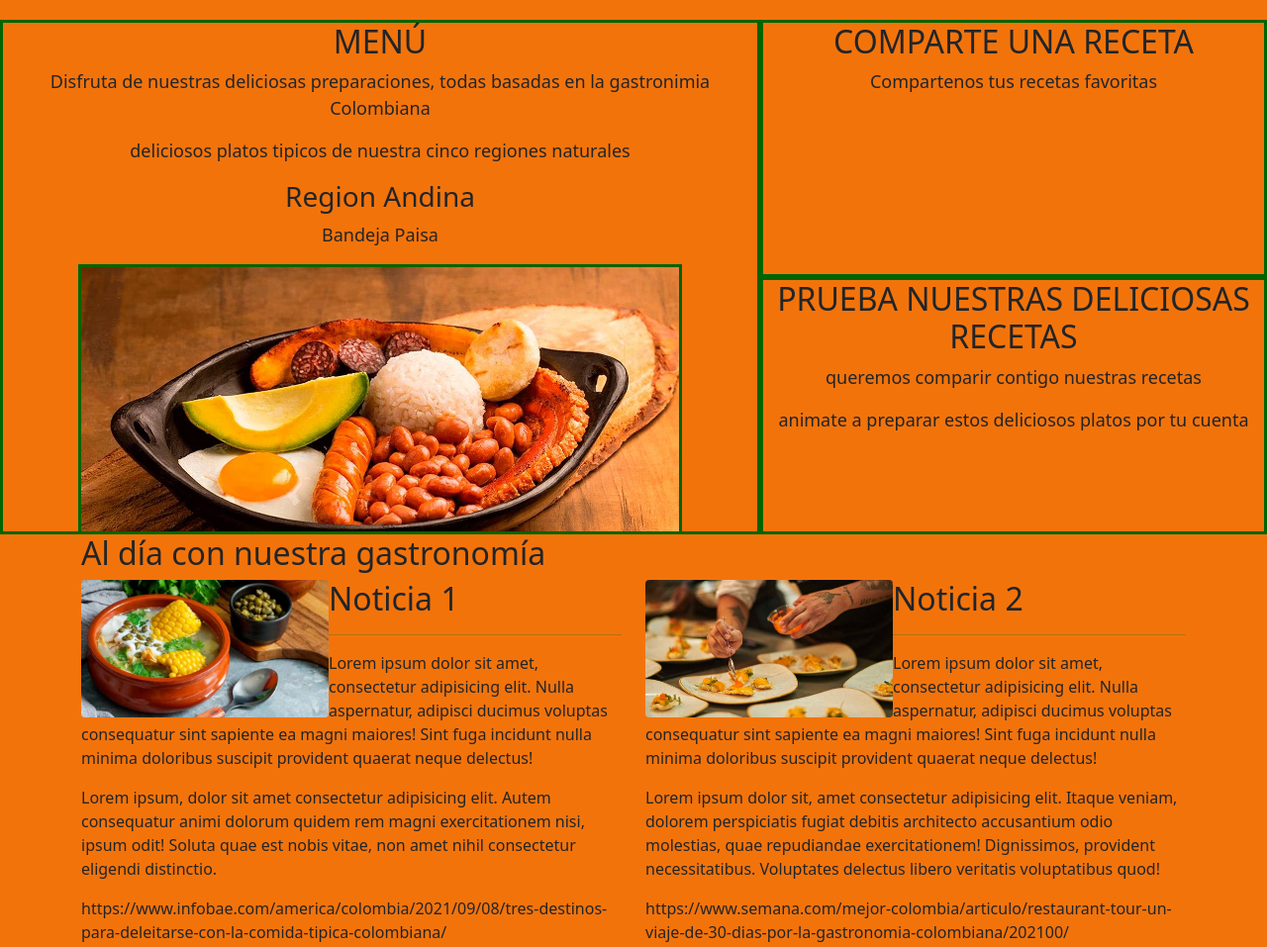
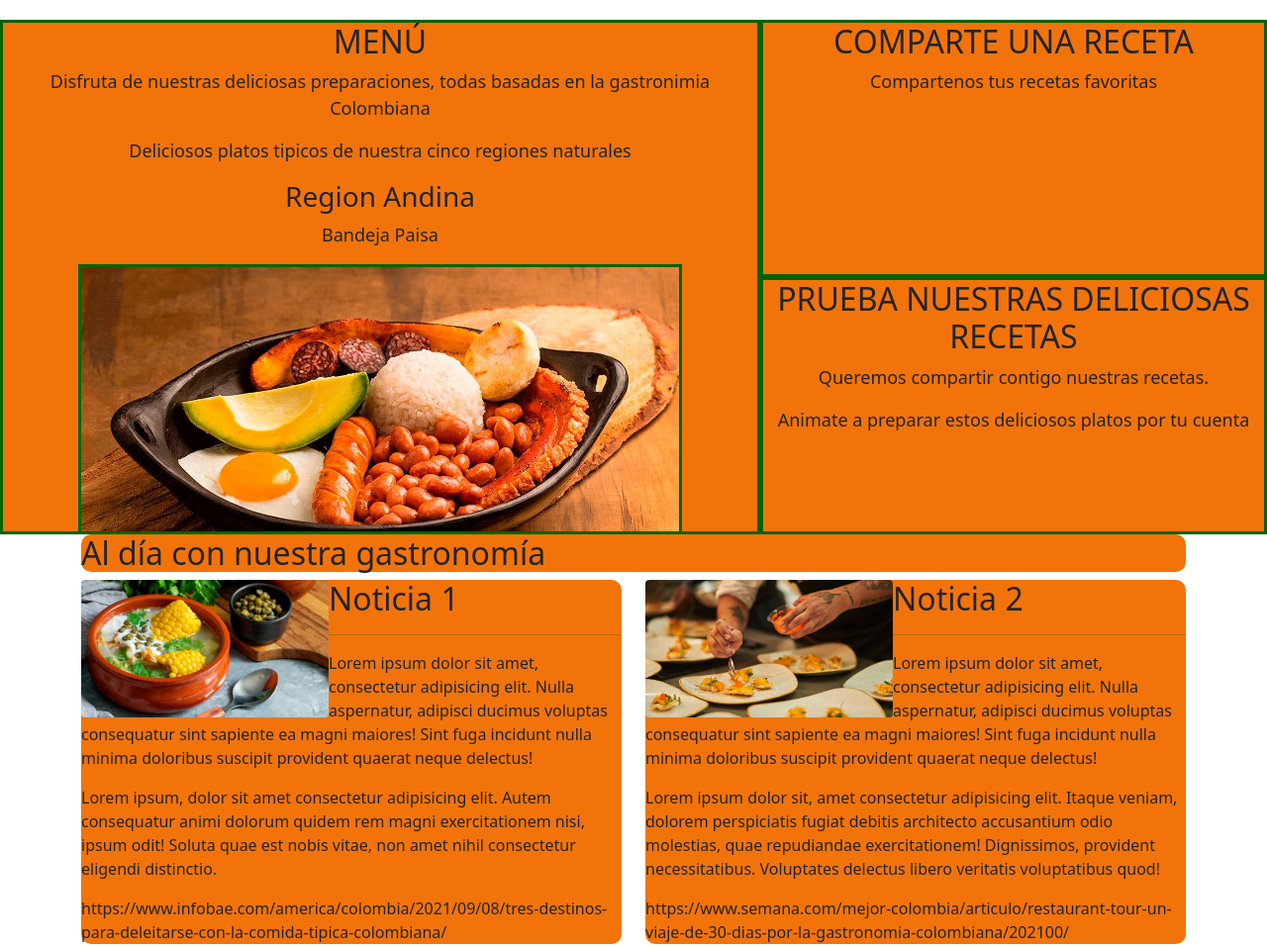
Before and after one commit to SergioDuvand/semana-1-GrupoE-2-27, a plain HTML site: page index.html in a window 1280 px wide. Shown: the top 957 px of the page at 99% size. Drawn offline with nearby package versions, Linux system fonts and the light colour scheme.

Commit message:
avance 5 Camilo

```diff
--- a/index.html
+++ b/index.html
@@ -7,19 +7,17 @@
     <link rel="stylesheet" href="styles.css">
     <title>Colombian Food</title>
 </head>
-<body style="background-color:#f3730b">
+<body >
     <header>
         <h1></h1>
 
     </header>
-    <article ></article>
-
      <article style="margin-bottom: 20px;">
 
         <div class="divC1" style="float:left">
             <h2  >MENÚ </h2>
             <P>Disfruta de nuestras deliciosas preparaciones, todas basadas en la gastronimia Colombiana </P>
-            <p>deliciosos platos tipicos de nuestra cinco regiones naturales</p>
+            <p>Deliciosos platos tipicos de nuestra cinco regiones naturales</p>
             <h3>Region Andina</h3>
             <p>Bandeja Paisa</p>
             <img  class="imagen" src="images/rigion andina/bandeja-paisa.jpg" alt="Bandeja paisa">
@@ -55,8 +53,8 @@
         </div>
         <div CLASS="divC3 " >
             <h2>PRUEBA NUESTRAS DELICIOSAS RECETAS</h2>
-            <p>queremos comparir contigo nuestras recetas</p>
-            <p>animate a preparar estos deliciosos platos por tu cuenta</p>
+            <p>Queremos compartir contigo nuestras recetas.</p>
+            <p>Animate a preparar estos deliciosos platos por tu cuenta</p>
         </div>
         </div>
 
@@ -145,7 +143,7 @@
             <p>Nombre: Juan Camilo Gómez Álvarez</p>
             <p>Edad: 28 años</p>
             <p>En mi tiempo libre me gusta aprender cosas nuevas, doy clases de matemáticas y física y tambíen me encantan los video juegos.</p>
-            <p>No tengo titulos universitarios, y en la actualidad soy estudiante en la UTP en el programa de formación MinTIC.</p>
+            <p>En la actualidad soy estudiante en la UTP en el programa de formación MinTIC.</p>
         </div>
         <div>
             <img src="img/davidGalvezFoto.jpeg" alt="Foto de David Galvez" class="foto">
--- a/styles.css
+++ b/styles.css
@@ -1,5 +1,5 @@
 
-
+/*Seccion de servicios*/
 img.imagen{
     box-sizing: border-box;
     width: 80%;
@@ -63,6 +63,7 @@ img.imagen{
     border-radius: 20px;
     border: 1.5px solid #006400;
     margin-left: 20px;
+
 }
 
 .tituloSc4{
```
